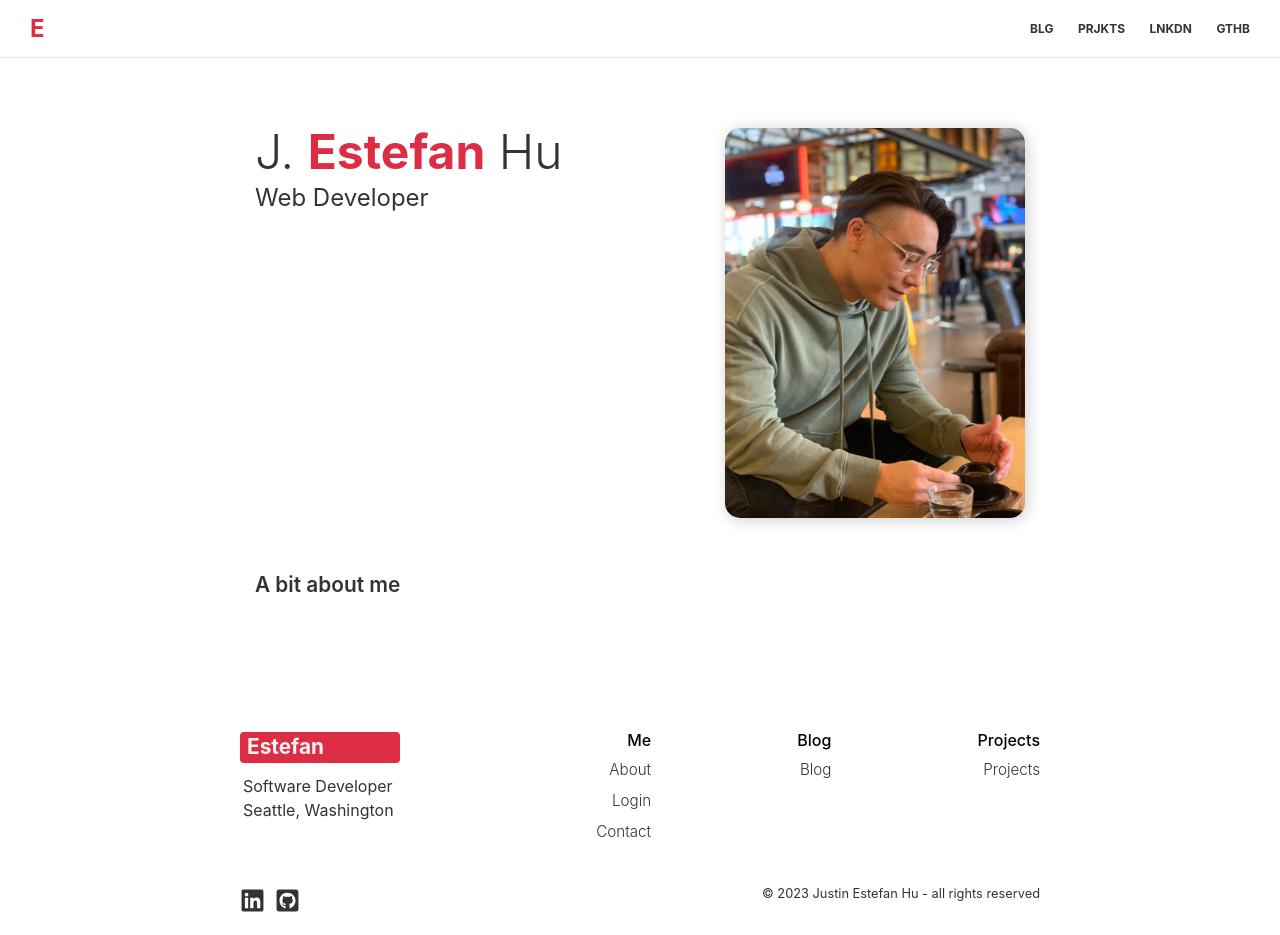
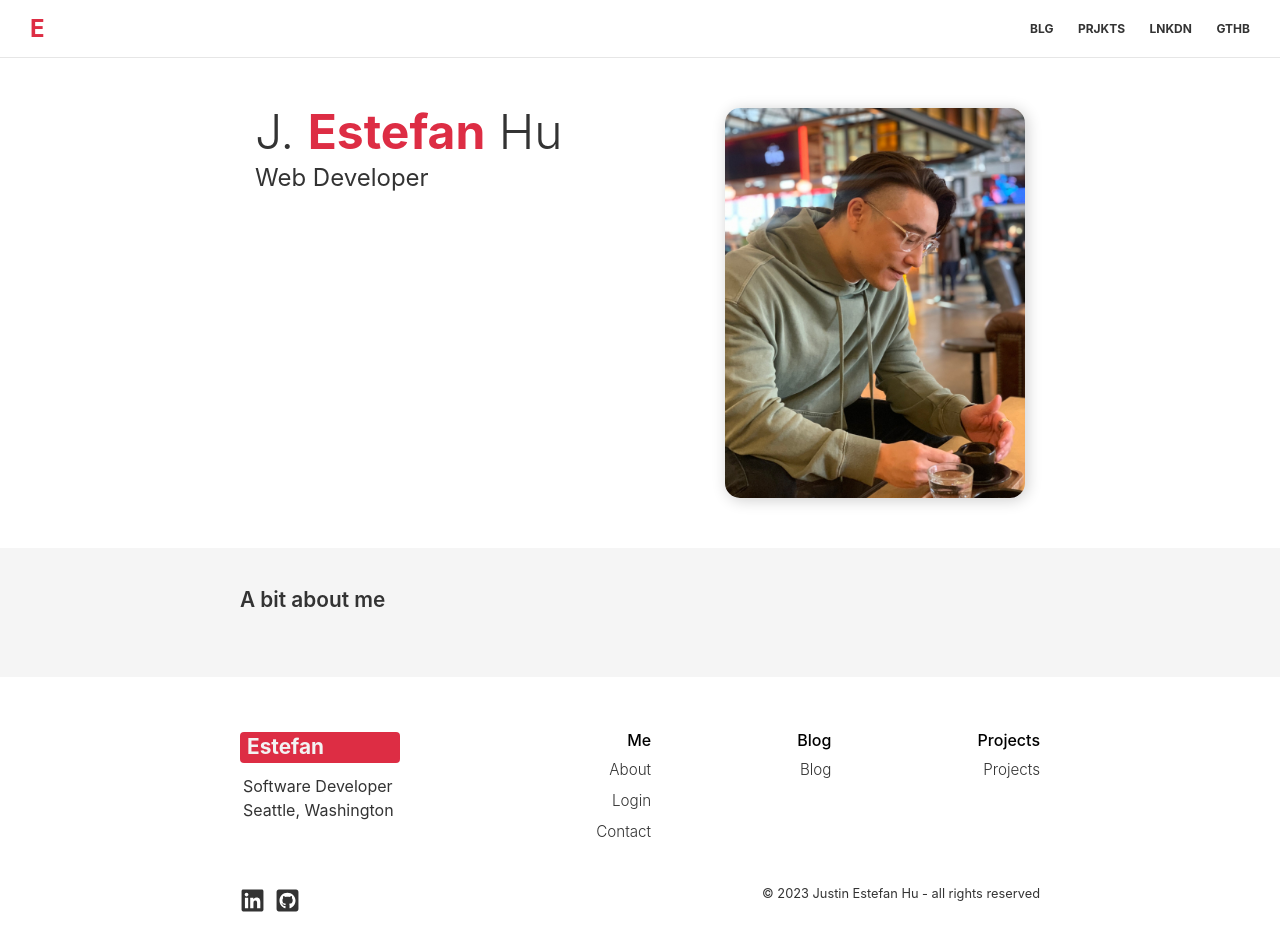
Before and after one commit to EstefanHu/portfolio, a Next.js app: page / in a window 1280 px wide. Built offline with nearby package versions, Linux system fonts and the light colour scheme.

Commit message:
Setting up about me

```diff
--- a/src/app/(landing)/(about)/landing.module.scss
+++ b/src/app/(landing)/(about)/landing.module.scss
@@ -2,15 +2,17 @@
   display: flex;
   flex-direction: column;
   width: 100vw;
-  max-width: var(--max-width);
-  margin: var(--headerHeight) auto 0;
-  padding: 20px 15px 50px;
+  padding-top: var(--headerHeight);
 
   .hero {
+    width: 100%;
+    max-width: var(--max-width);
+    margin: 0 auto;
+    padding: 50px 15px;
+    display: flex;
     flex-direction: row;
     justify-content: space-between;
     padding-top: 50px;
-    margin-bottom: 50px;
 
     h1 {
       font-size: 3rem;
@@ -70,10 +72,17 @@
     }
   }
 
-  section {
+  .bio {
     display: flex;
     flex-direction: column;
-    width: 100%;
+    background-color: var(--component);
+    padding: 35px 15px;
+
+    & > div {
+      width: 100%;
+      max-width: var(--max-width);
+      margin: 0 auto;
+    }
 
     h3 {
       font-size: 1.3rem;
--- a/src/app/(landing)/(about)/page.tsx
+++ b/src/app/(landing)/(about)/page.tsx
@@ -23,8 +23,11 @@ export default function Home() {
         </div>
       </section>
 
-      <section>
-        <h3>A bit about me</h3>
+      <section className={styles.bio}>
+        <div>
+          <h3>A bit about me</h3>
+
+        </div>
       </section>
     </main>
   );
--- a/src/app/globals.css
+++ b/src/app/globals.css
@@ -1,25 +1,26 @@
 :root {
+  --accent: #dd2d44;
+  --border-radius: 6px;
+  --headerHeight: 58px;
   --max-width: 800px;
-  --border-radius: 6px;
+
+  --background: white;
+  --backgroundAccent: #fafafa;
+  --borderColor: #e6e6e6;
   --layout: #ffffff;
-  --accent: #dd2d44;
   --text: #333333;
   --textSecondary: #757575;
-  --headerHeight: 58px;
-  --borderColor: #e6e6e6;
-  --background: white;
-  --backgroundAccent: #fafafa;
+  --component: #f5f5f5;
 }
 
 @media (prefers-color-scheme: dark) {
   :root {
-    --background: #333333;
+    --background: #1e1e1e;
     --backgroundAccent: #292929;
-    --background: #1e1e1e;
+    --borderColor: #181818;
     --layout: #181818;
     --text: #f3f3f3;
-    --accent: #dd2d44;
-    --borderColor: #181818;
+    --component: #1e1e1e;
   }
 }
 
```
